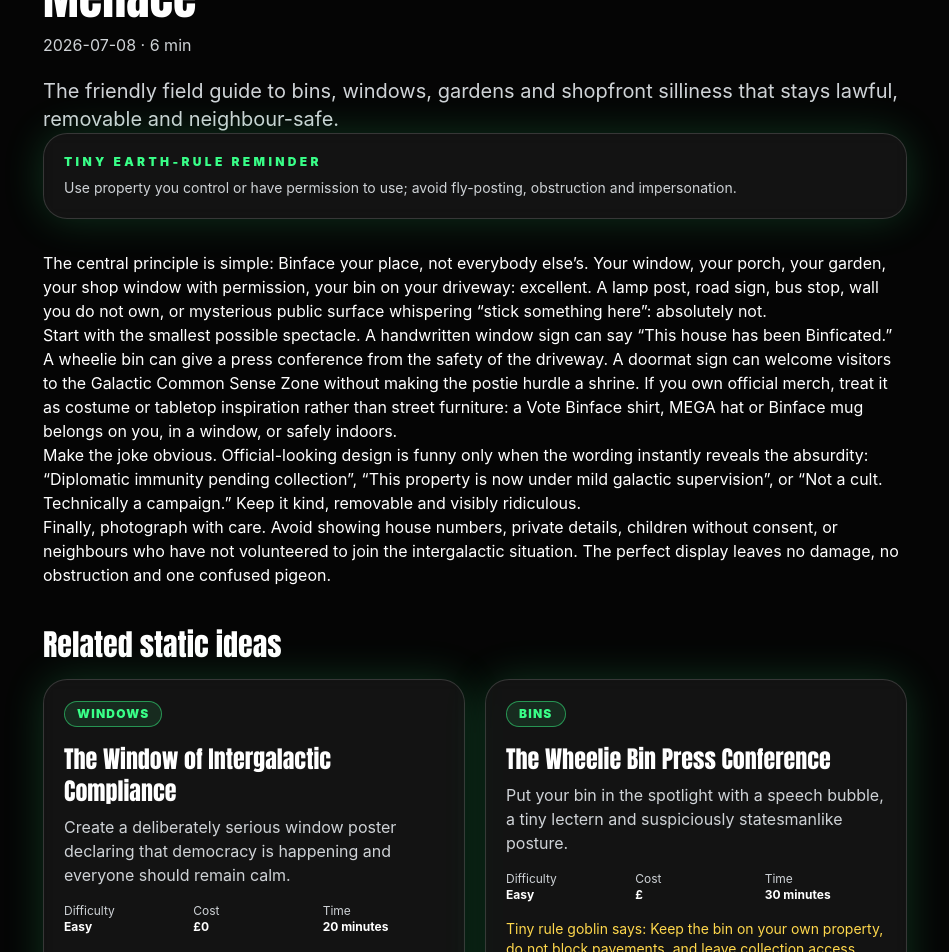
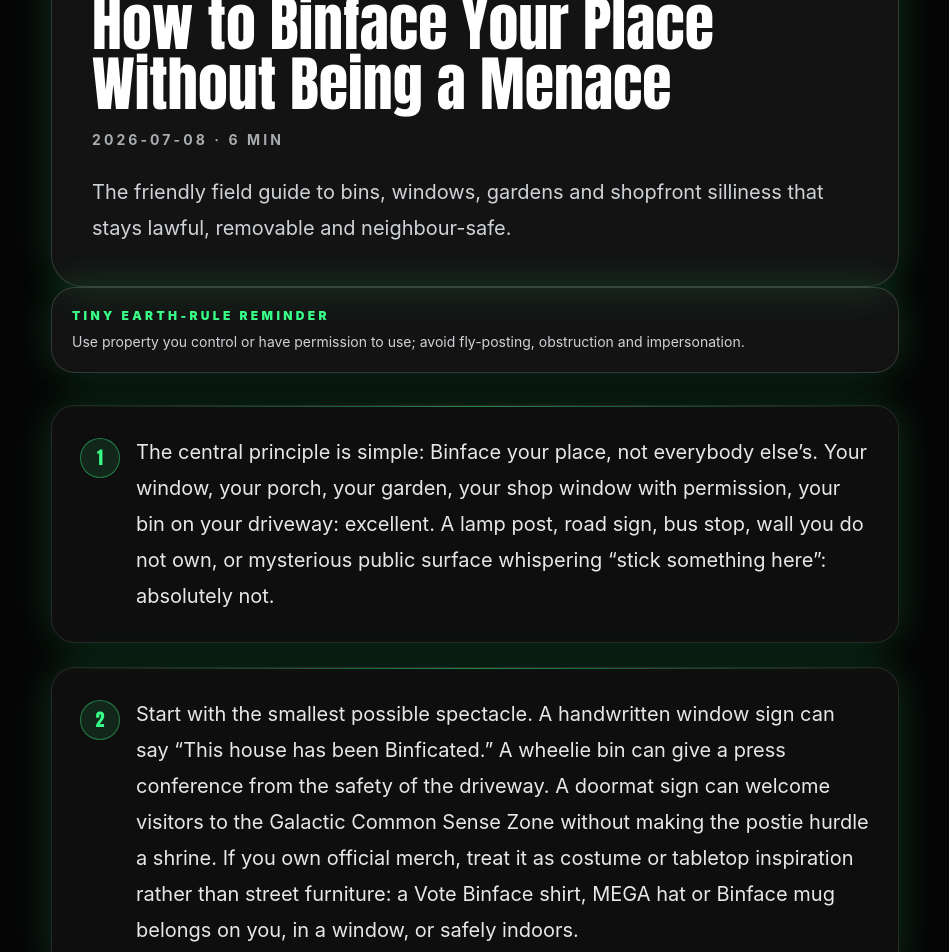
Before and after one commit to AndyMcCourt/binface-your-place, a Next.js app: page /articles/how-to-binface-your-place-without-being-a-menace/ in a window 1280 px wide. Shown: the part 200-1152 px from the top of the page, without its empty margins (165-1114 px from the left). Built offline with nearby package versions, Linux system fonts and the light colour scheme.

Commit message:
Improve article formatting

```diff
--- a/app/articles/[slug]/page.tsx
+++ b/app/articles/[slug]/page.tsx
@@ -1,2 +1,59 @@
-import { articleBySlug, articles, relatedIdeaObjects } from '@/lib/articles';import { notFound } from 'next/navigation';import { Callout } from '@/components/Callout';import { IdeaCard } from '@/components/IdeaCard';export function generateStaticParams(){return articles.map(a=>({slug:a.slug}))}
-export default function ArticleDetail({params}:{params:{slug:string}}){const a=articleBySlug(params.slug);if(!a)notFound();return <article className="mx-auto max-w-4xl px-4 py-12"><p className="eyebrow">{a.category}</p><h1 className="font-display text-5xl">{a.title}</h1><p className="mt-3 text-silver">{a.date} · {a.readingTime}</p><p className="mt-5 text-xl text-silver">{a.summary}</p><Callout>{a.ruleReminder}</Callout><div className="prose prose-invert mt-8 max-w-none">{a.body.map(p=><p key={p}>{p}</p>)}</div><h2 className="mt-10 font-display text-3xl">Related static ideas</h2><div className="mt-4 grid gap-5 md:grid-cols-2">{relatedIdeaObjects(a).map(i=><IdeaCard key={i!.slug} idea={i!}/>)}</div></article>}
+import { notFound } from 'next/navigation';
+import { Callout } from '@/components/Callout';
+import { IdeaCard } from '@/components/IdeaCard';
+import { articleBySlug, articles, relatedIdeaObjects } from '@/lib/articles';
+
+export function generateStaticParams() {
+  return articles.map((article) => ({ slug: article.slug }));
+}
+
+export default function ArticleDetail({ params }: { params: { slug: string } }) {
+  const article = articleBySlug(params.slug);
+
+  if (!article) notFound();
+
+  return (
+    <article className="mx-auto max-w-4xl px-4 py-12 sm:px-6 lg:py-16">
+      <header className="panel overflow-hidden rounded-[2rem] p-6 sm:p-8 lg:p-10">
+        <p className="eyebrow">{article.category}</p>
+        <h1 className="mt-3 font-display text-4xl leading-none sm:text-5xl lg:text-6xl">
+          {article.title}
+        </h1>
+        <p className="mt-4 text-sm font-bold uppercase tracking-[.22em] text-silver/80">
+          {article.date} · {article.readingTime}
+        </p>
+        <p className="mt-6 max-w-3xl text-lg leading-8 text-silver sm:text-xl sm:leading-9">
+          {article.summary}
+        </p>
+      </header>
+
+      <Callout>{article.ruleReminder}</Callout>
+
+      <div className="mt-8 space-y-5 sm:space-y-6">
+        {article.body.map((paragraph, index) => (
+          <section
+            className="group relative overflow-hidden rounded-3xl border border-white/10 bg-white/[.04] p-5 shadow-glow sm:p-7"
+            key={`${article.slug}-${index}`}
+          >
+            <div className="absolute inset-x-0 top-0 h-px bg-gradient-to-r from-transparent via-bin/50 to-transparent" />
+            <div className="flex gap-4">
+              <span className="mt-1 flex h-9 w-9 shrink-0 items-center justify-center rounded-full border border-bin/40 bg-bin/10 font-display text-lg text-bin sm:h-10 sm:w-10">
+                {index + 1}
+              </span>
+              <p className="max-w-3xl text-lg leading-8 text-white/90 sm:text-xl sm:leading-9">
+                {paragraph}
+              </p>
+            </div>
+          </section>
+        ))}
+      </div>
+
+      <h2 className="mt-12 font-display text-3xl">Related static ideas</h2>
+      <div className="mt-4 grid gap-5 md:grid-cols-2">
+        {relatedIdeaObjects(article).map((idea) => (
+          <IdeaCard key={idea!.slug} idea={idea!} />
+        ))}
+      </div>
+    </article>
+  );
+}
```
